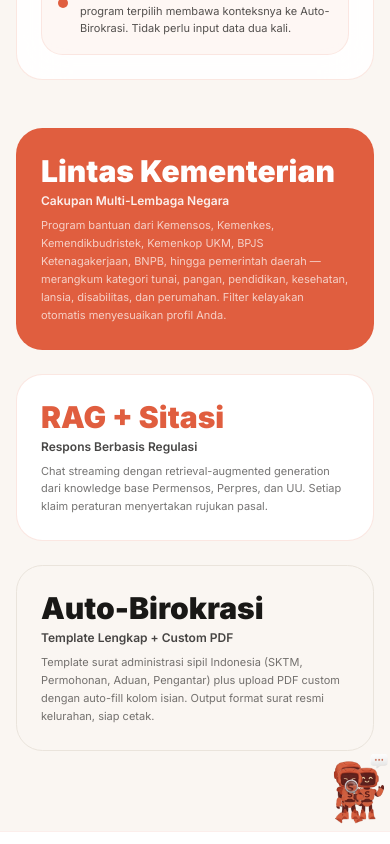
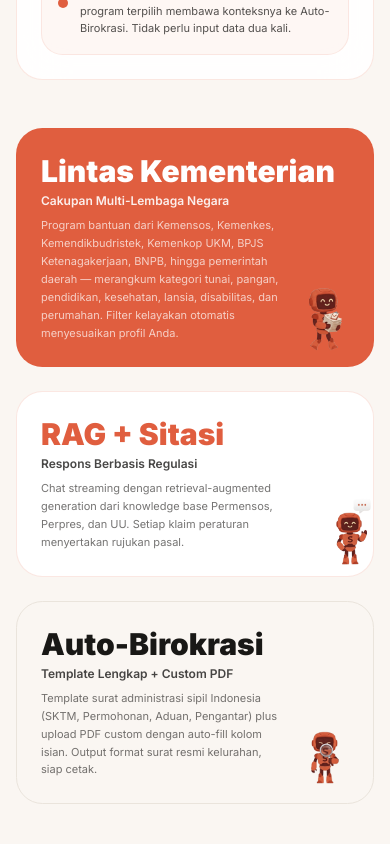
Before and after one commit to Ravaroel10/sahabat-ai, a Next.js app: page / in a window 390 px wide. Shown: the part 1720-2564 px from the top of the page. Built offline with nearby package versions, Linux system fonts and the light colour scheme.

Commit message:
Refactor stats grid layout and improve responsiveness
Updated layout and structure of the stats grid section to improve visual hierarchy and responsiveness. Added overflow handling for better content display.

```diff
--- a/src/app/page.tsx
+++ b/src/app/page.tsx
@@ -134,23 +134,29 @@
 
         {/* Stats Grid — Real counts, not fabricated metrics */}
         <div className="w-full grid grid-cols-1 md:grid-cols-3 gap-6 mt-12 text-left" id="arsitektur">
-          <div className="bg-[#e05e3f] text-white p-6 sm:p-8 rounded-3xl border border-[#e05e3f]/10">
+          <div className="relative bg-[#e05e3f] text-white p-6 sm:p-8 rounded-3xl border border-[#e05e3f]/10 overflow-hidden">
+            <div className="relative z-10">
               <span className="font-black text-3xl block">Lintas Kementerian</span>
               <span className="text-xs font-semibold text-white/90 mt-1 block">Cakupan Multi-Lembaga Negara</span>
-            <p className="text-[11px] text-white/70 mt-2 leading-relaxed">Program bantuan dari Kemensos, Kemenkes, Kemendikbudristek, Kemenkop UKM, BPJS Ketenagakerjaan, BNPB, hingga pemerintah daerah — merangkum kategori tunai, pangan, pendidikan, kesehatan, lansia, disabilitas, dan perumahan. Filter kelayakan otomatis menyesuaikan profil Anda.</p>
-            <Image src="/maskot3.png" alt="Maskot" width={120} height={120} className="absolute bottom-0 right-0 w-20 h-20 sm:w-28 sm:h-28 object-contain"/>
+              <p className="text-[11px] text-white/70 mt-2 leading-relaxed pr-16">Program bantuan dari Kemensos, Kemenkes, Kemendikbudristek, Kemenkop UKM, BPJS Ketenagakerjaan, BNPB, hingga pemerintah daerah — merangkum kategori tunai, pangan, pendidikan, kesehatan, lansia, disabilitas, dan perumahan. Filter kelayakan otomatis menyesuaikan profil Anda.</p>
             </div>
-          <div className="bg-white text-[#191816] p-6 sm:p-8 rounded-3xl border border-[#e05e3f]/15">
+            <Image src="/maskot3.png" alt="Maskot" width={120} height={120} className="absolute bottom-2 right-2 w-20 h-20 sm:w-28 sm:h-28 object-contain z-0"/>
+          </div>
+          <div className="relative bg-white text-[#191816] p-6 sm:p-8 rounded-3xl border border-[#e05e3f]/15 overflow-hidden">
+            <div className="relative z-10">
               <span className="font-black text-3xl block text-[#e05e3f]">RAG + Sitasi</span>
               <span className="text-xs font-semibold text-[#191816]/80 mt-1 block">Respons Berbasis Regulasi</span>
-            <p className="text-[11px] text-[#191816]/60 mt-2 leading-relaxed">Chat streaming dengan retrieval-augmented generation dari knowledge base Permensos, Perpres, dan UU. Setiap klaim peraturan menyertakan rujukan pasal.</p>
-            <Image src="/maskot2.png" alt="Maskot" width={120} height={120} className="absolute bottom-0 -right-5 w-20 h-20 sm:w-28 sm:h-28 object-contain"/>
+              <p className="text-[11px] text-[#191816]/60 mt-2 leading-relaxed pr-16">Chat streaming dengan retrieval-augmented generation dari knowledge base Permensos, Perpres, dan UU. Setiap klaim peraturan menyertakan rujukan pasal.</p>
             </div>
-          <div className="bg-[#faf6f2] text-[#191816] p-6 sm:p-8 rounded-3xl border border-[#eae4dc]">
+            <Image src="/maskot2.png" alt="Maskot" width={120} height={120} className="absolute bottom-0 -right-5 w-20 h-20 sm:w-28 sm:h-28 object-contain z-0"/>
+          </div>
+          <div className="relative bg-[#faf6f2] text-[#191816] p-6 sm:p-8 rounded-3xl border border-[#eae4dc] overflow-hidden">
+            <div className="relative z-10">
               <span className="font-black text-3xl block text-[#191816]">Auto-Birokrasi</span>
               <span className="text-xs font-semibold text-[#191816]/80 mt-1 block">Template Lengkap + Custom PDF</span>
-            <p className="text-[11px] text-[#191816]/60 mt-2 leading-relaxed">Template surat administrasi sipil Indonesia (SKTM, Permohonan, Aduan, Pengantar) plus upload PDF custom dengan auto-fill kolom isian. Output format surat resmi kelurahan, siap cetak.</p>
-            <Image src="/maskot1.png" alt="Maskot" width={125} height={125} className="absolute bottom-0 right-0 w-20 h-20 sm:w-28 sm:h-28 object-contain"/>
+              <p className="text-[11px] text-[#191816]/60 mt-2 leading-relaxed pr-16">Template surat administrasi sipil Indonesia (SKTM, Permohonan, Aduan, Pengantar) plus upload PDF custom dengan auto-fill kolom isian. Output format surat resmi kelurahan, siap cetak.</p>
+            </div>
+            <Image src="/maskot1.png" alt="Maskot" width={125} height={125} className="absolute bottom-2 right-2 w-20 h-20 sm:w-28 sm:h-28 object-contain z-0"/>
           </div>
         </div>
       </section>
```
Lines whose indentation alone changed are shown as unchanged.
